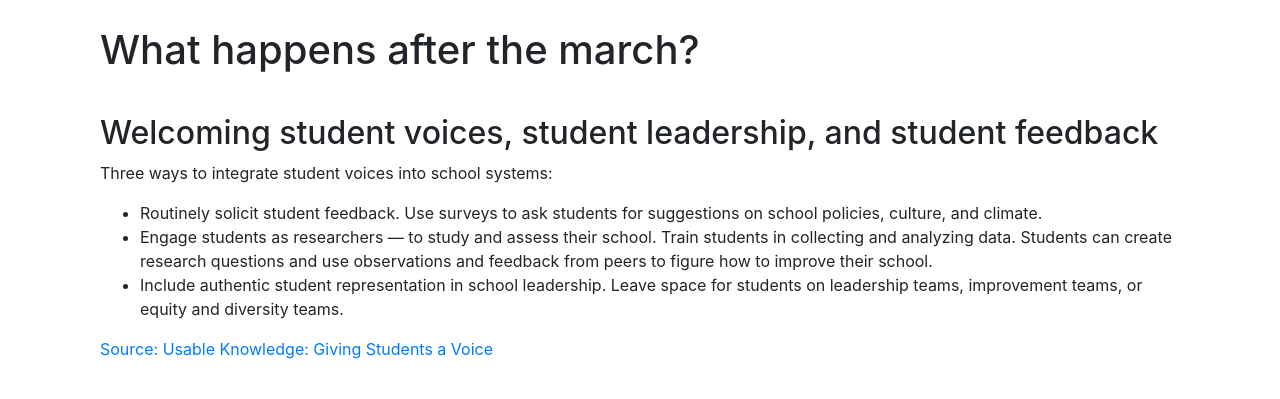
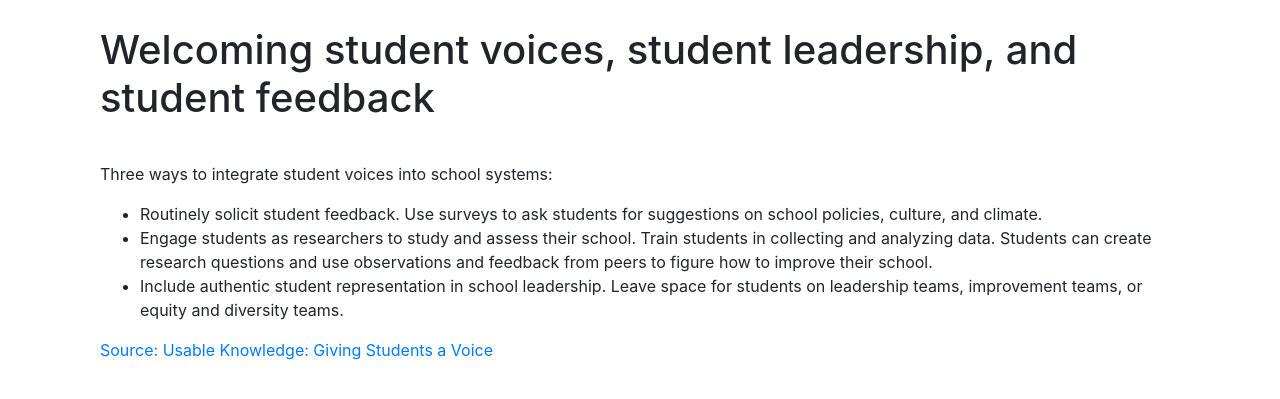
Before and after one commit to youthinfront/youthinfront-site, a Jekyll site: the page built from teachers-after-march-student-feedback.md, in a window 1280 px wide, cut to the strip 220-619 px from the top of the page. Built offline with Jekyll 4.4.1, drawn with Linux system fonts in a browser that asks for light colours; our own code applies the rules of GitHub Pages for plain Markdown files.

Commit message:
Update teachers-after-march-student-feedback.md

```diff
--- a/teachers-after-march-student-feedback.md
+++ b/teachers-after-march-student-feedback.md
@@ -2,14 +2,12 @@
 layout: page
 ---
 
-What happens after the march?
-=============================
-## Welcoming student voices, student leadership, and student feedback
+# Welcoming student voices, student leadership, and student feedback
 
 Three ways to integrate student voices into school systems:
 
 - Routinely solicit student feedback. Use surveys to ask students for suggestions on school policies, culture, and climate.
-- Engage students as researchers — to study and assess their school. Train students in collecting and analyzing data. Students can create research questions and use observations and feedback from peers to figure how to improve their school.
+- Engage students as researchers to study and assess their school. Train students in collecting and analyzing data. Students can create research questions and use observations and feedback from peers to figure how to improve their school.
 - Include authentic student representation in school leadership. Leave space for students on leadership teams, improvement teams, or equity and diversity teams.
 
 [Source: Usable Knowledge: Giving Students a Voice](https://www.gse.harvard.edu/news/uk/16/08/giving-students-voice)
```
